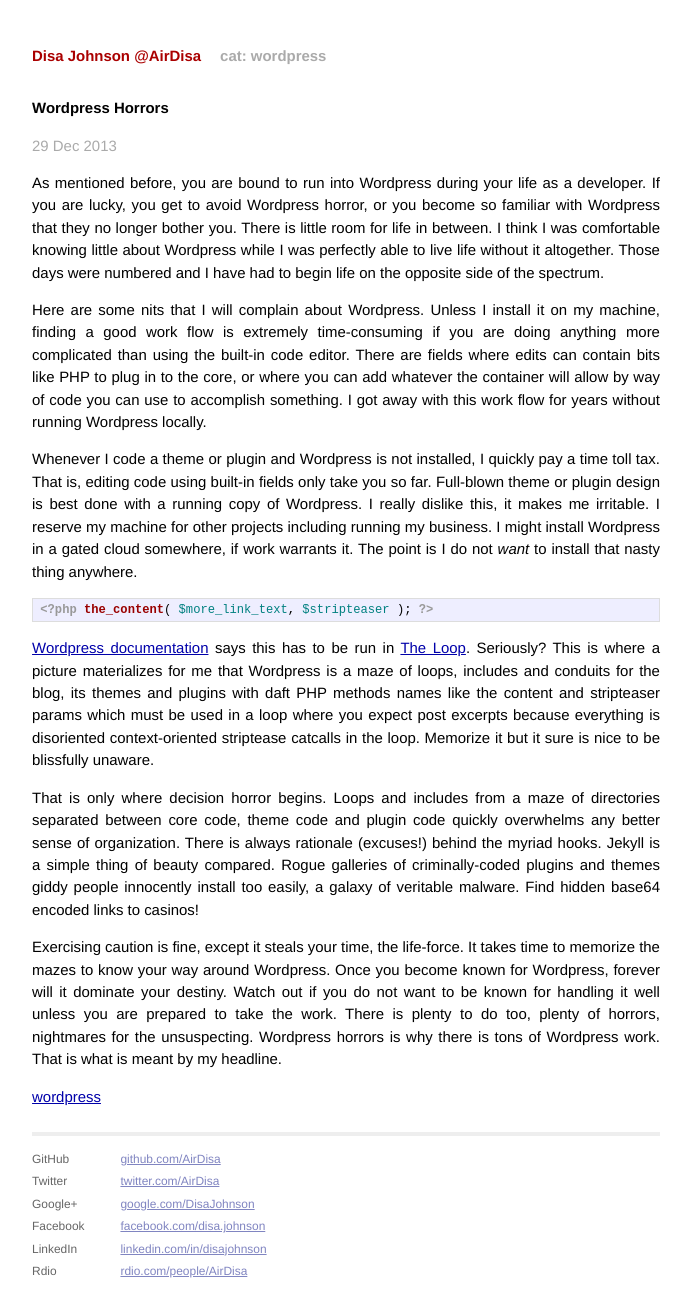
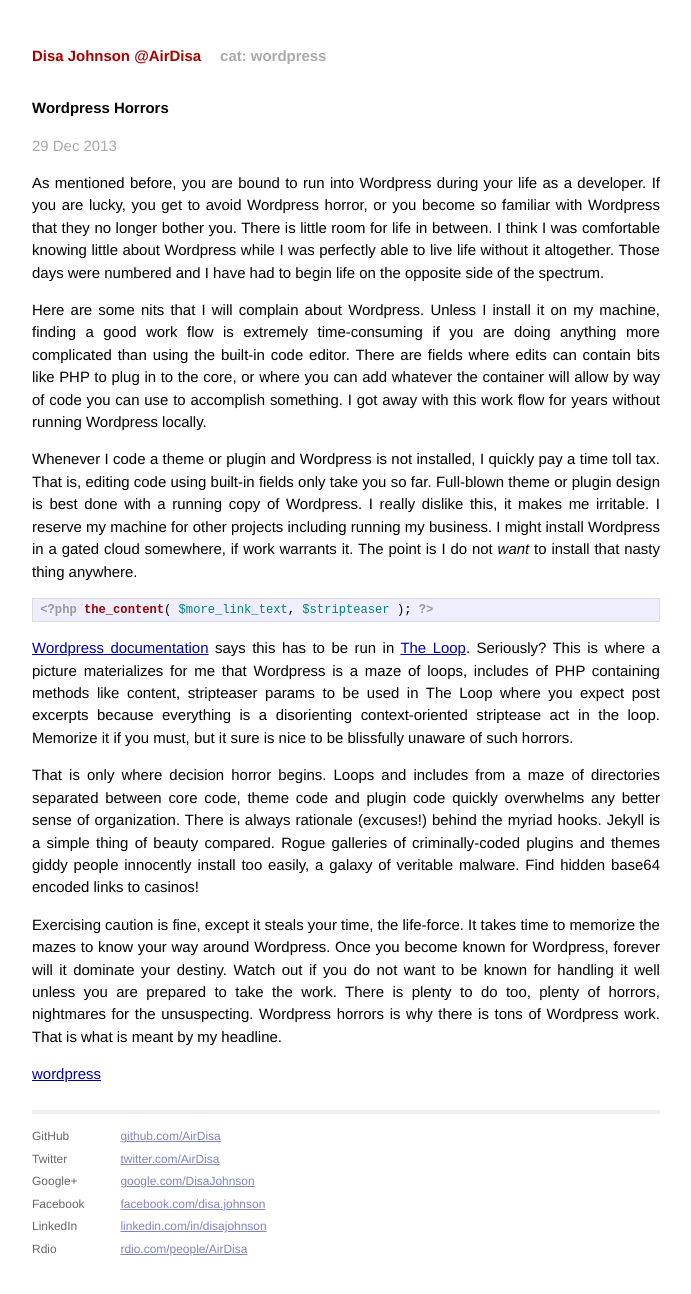
Before and after one commit to AirDisa/airdisa.github.io, a Jekyll site: the page built from _posts/2013-12-29-wordpress-horror.md, in a window 1280 px wide. Shown: the whole page, without its empty margins (294-985 px from the left). Built offline with Jekyll 4.4.1, drawn with Linux system fonts in a browser that asks for light colours; Markdown is read by kramdown in place of the engine named in the settings; after the commit the page ends 1272 px from its top, so only the background shows below that.

Commit message:
[0.1.15 Blog] Edit 2013-12-29

```diff
--- a/_posts/2013-12-29-wordpress-horror.md
+++ b/_posts/2013-12-29-wordpress-horror.md
@@ -18,7 +18,7 @@
 <?php the_content( $more_link_text, $stripteaser ); ?>
 {% endhighlight %}
 
-[Wordpress documentation][codex] says this has to be run in [The Loop][the_loop]. Seriously? This is where a picture materializes for me that Wordpress is a maze of loops, includes and conduits for the blog, its themes and plugins with daft PHP methods names like the content and stripteaser params which must be used in a loop where you expect post excerpts because everything is disoriented context-oriented striptease catcalls in the loop. Memorize it but it sure is nice to be blissfully unaware.
+[Wordpress documentation][codex] says this has to be run in [The Loop][the_loop]. Seriously? This is where a picture materializes for me that Wordpress is a maze of loops, includes of PHP containing methods like content, stripteaser params to be used in The Loop where you expect post excerpts because everything is a disorienting context-oriented striptease act in the loop. Memorize it if you must, but it sure is nice to be blissfully unaware of such horrors.
 
 That is only where decision horror begins. Loops and includes from a maze of directories separated between core code, theme code and plugin code quickly overwhelms any better sense of organization. There is always rationale (excuses!) behind the myriad hooks. Jekyll is a simple thing of beauty compared. Rogue galleries of criminally-coded plugins and themes giddy people innocently install too easily, a galaxy of veritable malware. Find hidden base64 encoded links to casinos!
 
```
Also changed, not shown: 1 other file.
